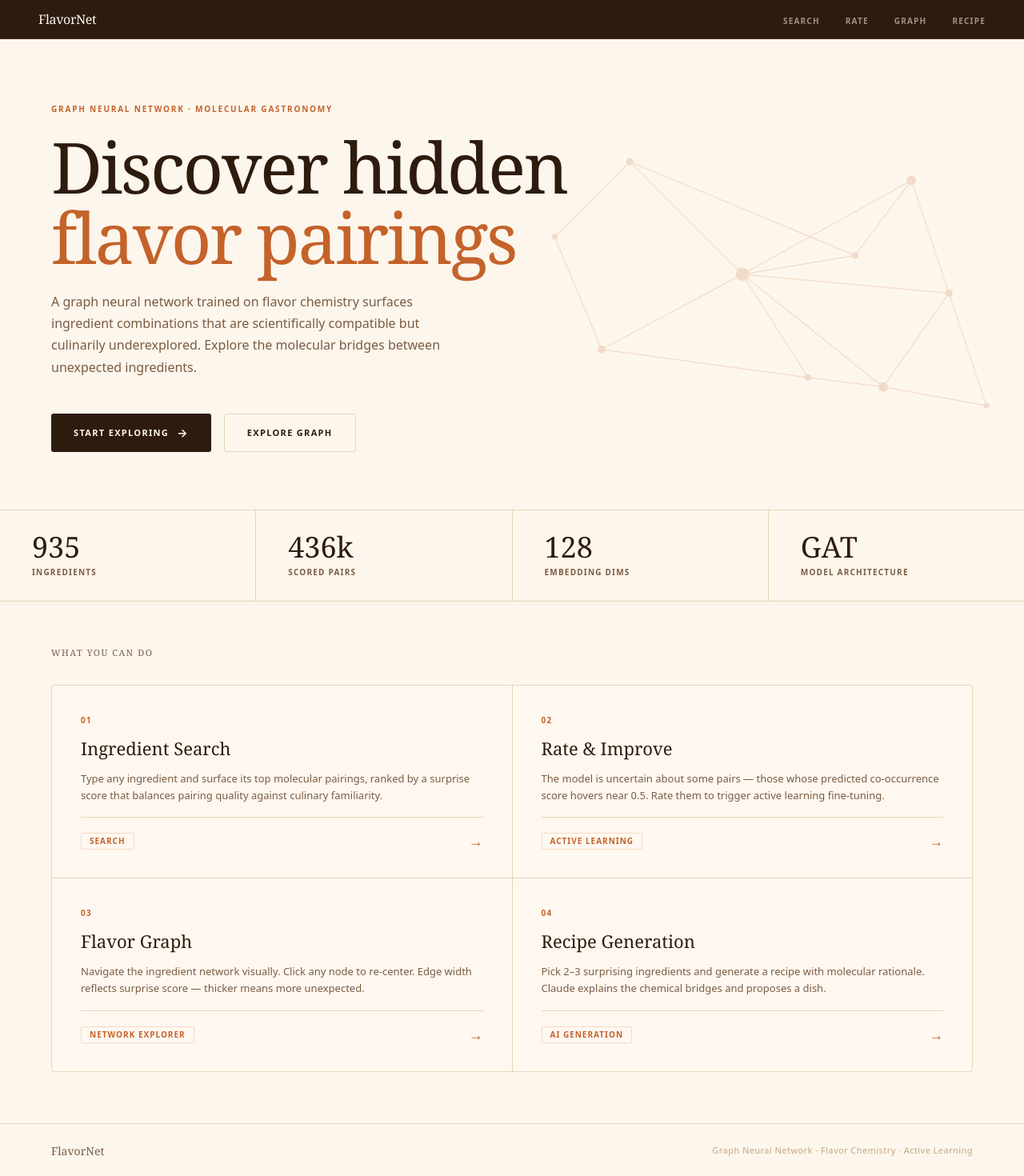
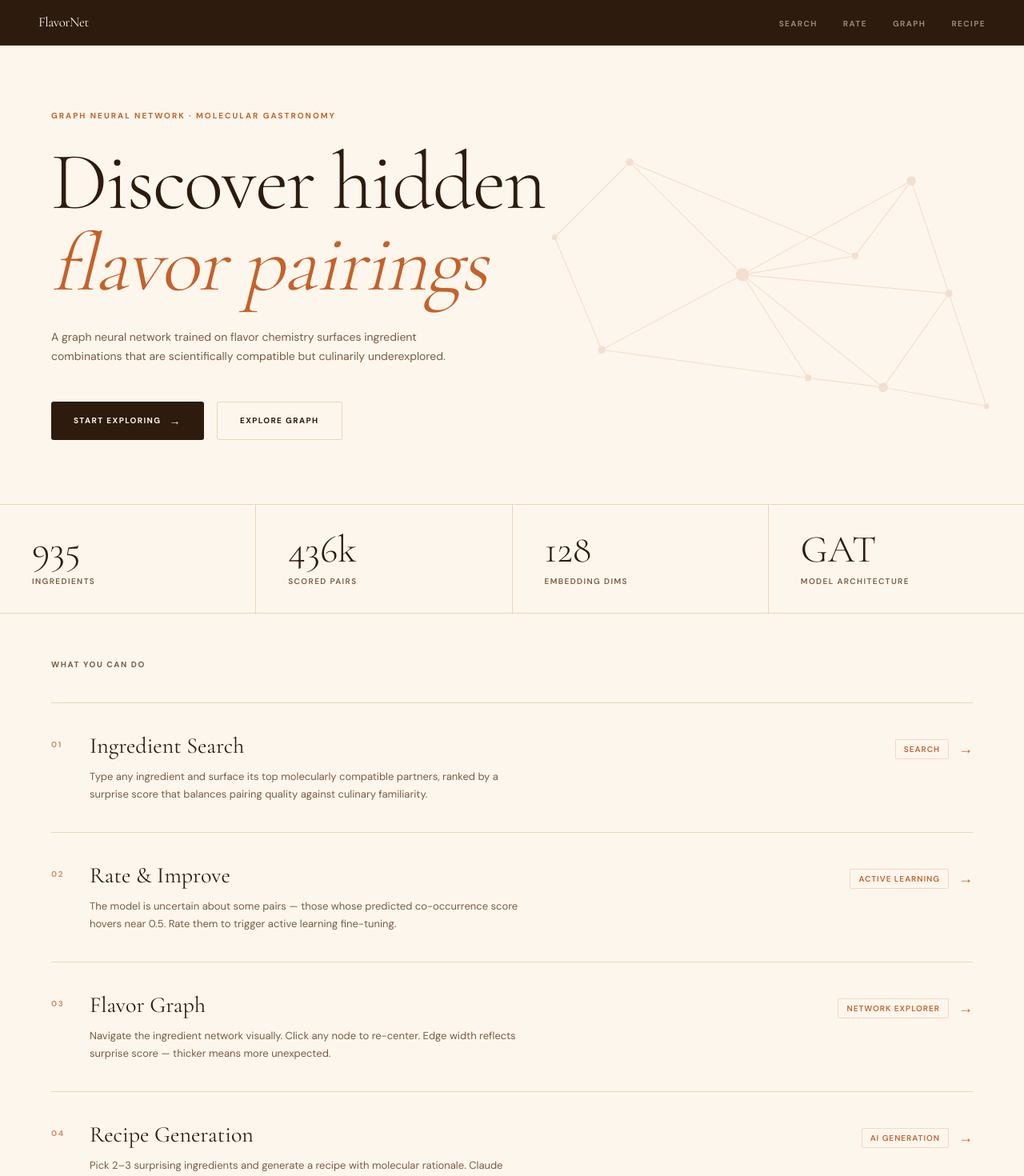
Before and after one commit to akhilc08/Flavor-Network-Analysis, a Next.js app in the folder web/: page / in a window 1280 px wide. Shown: the top 1470 px of the page at 80% size. Built offline with nearby package versions, Linux system fonts and the light colour scheme.

Commit message:
redesign: Cormorant Garamond + DM Sans, editorial homepage, ranked search list

```diff
--- a/web/app/globals.css
+++ b/web/app/globals.css
@@ -24,7 +24,7 @@ html { background-color: var(--color-bg); scroll-behavior: smooth; }
 body {
   background-color: var(--color-bg);
   color: var(--color-dark);
-  font-family: Georgia, serif;
+  font-family: var(--font-sans), system-ui, sans-serif;
   -webkit-font-smoothing: antialiased;
   -moz-osx-font-smoothing: grayscale;
 }
--- a/web/app/layout.tsx
+++ b/web/app/layout.tsx
@@ -1,6 +1,21 @@
 import type { Metadata } from 'next'
 import './globals.css'
 import TopNav from '@/components/TopNav'
+import { Cormorant_Garamond, DM_Sans } from 'next/font/google'
+
+const cormorant = Cormorant_Garamond({
+  subsets: ['latin'],
+  variable: '--font-serif',
+  weight: ['300', '400', '500', '600'],
+  style: ['normal', 'italic'],
+  display: 'swap',
+})
+
+const dmSans = DM_Sans({
+  subsets: ['latin'],
+  variable: '--font-sans',
+  display: 'swap',
+})
 
 export const metadata: Metadata = {
   title: 'FlavorNet',
@@ -9,7 +24,7 @@ export const metadata: Metadata = {
 
 export default function RootLayout({ children }: { children: React.ReactNode }) {
   return (
-    <html lang="en">
+    <html lang="en" className={`${cormorant.variable} ${dmSans.variable}`}>
       <body className="bg-bg min-h-screen">
         <TopNav />
         <main className="mx-auto max-w-[1280px] px-12 py-10">
--- a/web/app/page.tsx
+++ b/web/app/page.tsx
@@ -10,7 +10,7 @@ const STATS = [
 const FEATURES = [
   {
     num: '01', href: '/search', title: 'Ingredient Search',
-    desc: 'Type any ingredient and surface its top molecular pairings, ranked by a surprise score that balances pairing quality against culinary familiarity.',
+    desc: 'Type any ingredient and surface its top molecularly compatible partners, ranked by a surprise score that balances pairing quality against culinary familiarity.',
     tag: 'Search',
   },
   {
@@ -34,12 +34,12 @@ export default function Home() {
   return (
     <div className="-mx-12 -mt-10">
       {/* ── HERO ── */}
-      <section className="relative px-16 pt-20 pb-[72px] border-b border-muted overflow-hidden">
+      <section className="relative px-16 pt-20 pb-20 border-b border-muted overflow-hidden">
         {/* SVG network decoration */}
         <div className="absolute inset-0 pointer-events-none overflow-hidden">
           <svg
             viewBox="0 0 600 400"
-            className="absolute right-0 top-0 w-[55%] h-full opacity-[0.18]"
+            className="absolute right-0 top-0 w-[55%] h-full opacity-[0.15]"
             xmlns="http://www.w3.org/2000/svg"
           >
             <g stroke="#c4622a" strokeWidth="1" fill="none">
@@ -76,27 +76,26 @@ export default function Home() {
           </svg>
         </div>
 
-        <p className="font-sans text-[10px] font-bold tracking-[0.18em] uppercase text-accent mb-5">
+        <p className="font-sans text-[10px] font-bold tracking-[0.2em] uppercase text-accent mb-6">
           Graph Neural Network &middot; Molecular Gastronomy
         </p>
-        <h1 className="font-serif font-normal text-dark leading-none tracking-[-0.03em] mb-6"
-            style={{ fontSize: 'clamp(52px, 7vw, 88px)' }}>
+        <h1 className="font-serif font-light text-dark leading-none tracking-[-0.02em] mb-7"
+            style={{ fontSize: 'clamp(64px, 8vw, 108px)' }}>
           Discover hidden<br />
-          <em className="not-italic text-accent">flavor pairings</em>
+          <em className="italic text-accent">flavor pairings</em>
         </h1>
-        <p className="font-sans text-base text-warm-mid leading-[1.7] max-w-[520px] mb-11">
+        <p className="font-sans text-[14px] text-warm-mid leading-[1.75] max-w-[500px] mb-11">
           A graph neural network trained on flavor chemistry surfaces ingredient
           combinations that are scientifically compatible but culinarily underexplored.
-          Explore the molecular bridges between unexpected ingredients.
         </p>
         <div className="flex gap-4">
           <Link href="/search"
-            className="inline-flex items-center gap-2.5 bg-dark text-bg font-sans text-[11px] font-bold tracking-[0.12em] uppercase px-7 py-3.5 rounded-[3px] transition-all duration-150 hover:bg-accent hover:-translate-y-px"
+            className="inline-flex items-center gap-2.5 bg-dark text-bg font-sans text-[10px] font-bold tracking-[0.14em] uppercase px-7 py-3.5 rounded-[3px] transition-all duration-150 hover:bg-accent hover:-translate-y-px"
           >
             Start Exploring <span className="text-sm">→</span>
           </Link>
           <Link href="/graph"
-            className="inline-flex items-center gap-2.5 bg-transparent text-dark border border-muted font-sans text-[11px] font-bold tracking-[0.12em] uppercase px-7 py-3.5 rounded-[3px] transition-all duration-150 hover:border-accent hover:text-accent hover:-translate-y-px"
+            className="inline-flex items-center gap-2.5 bg-transparent text-dark border border-muted font-sans text-[10px] font-bold tracking-[0.14em] uppercase px-7 py-3.5 rounded-[3px] transition-all duration-150 hover:border-accent hover:text-accent hover:-translate-y-px"
           >
             Explore Graph
           </Link>
@@ -106,31 +105,35 @@ export default function Home() {
       {/* ── STATS BAR ── */}
       <div className="flex border-b border-muted">
         {STATS.map((s, i) => (
-          <div key={i} className={`flex-1 px-10 py-7 ${i < STATS.length - 1 ? 'border-r border-muted' : ''}`}>
-            <div className="font-serif text-[36px] font-normal text-dark leading-none mb-1.5">{s.value}</div>
-            <div className="font-sans text-[10px] font-semibold tracking-[0.12em] uppercase text-warm-mid">{s.label}</div>
+          <div key={i} className={`flex-1 px-10 py-8 ${i < STATS.length - 1 ? 'border-r border-muted' : ''}`}>
+            <div className="font-serif font-light text-[48px] text-dark leading-none mb-2">{s.value}</div>
+            <div className="font-sans text-[10px] font-semibold tracking-[0.14em] uppercase text-warm-mid">{s.label}</div>
           </div>
         ))}
       </div>
 
       {/* ── FEATURES ── */}
-      <section className="px-16 pt-14 pb-16">
-        <p className="font-serif text-[11px] tracking-[0.14em] uppercase text-warm-mid mb-8">What you can do</p>
-        <div className="grid grid-cols-2 gap-px bg-muted border border-muted rounded overflow-hidden">
+      <section className="px-16 pt-14 pb-4">
+        <p className="font-sans text-[10px] font-bold tracking-[0.16em] uppercase text-warm-mid mb-10">What you can do</p>
+        <div className="border-t border-muted">
           {FEATURES.map((f) => (
             <Link
               key={f.href}
               href={f.href}
-              className="group bg-card p-9 pb-8 flex flex-col gap-3 no-underline hover:bg-bg transition-colors duration-150"
+              className="group flex items-start justify-between gap-12 py-9 border-b border-muted no-underline"
             >
-              <div className="font-sans text-[10px] font-bold tracking-[0.14em] uppercase text-accent">{f.num}</div>
-              <div className="font-serif text-[22px] font-normal text-dark leading-snug">{f.title}</div>
-              <p className="font-sans text-[13px] text-warm-mid leading-[1.65] flex-1">{f.desc}</p>
-              <div className="flex items-center justify-between pt-4 mt-1 border-t border-muted">
-                <span className="font-sans text-[10px] font-semibold tracking-[0.1em] uppercase text-accent bg-accent/8 border border-accent/20 px-2.5 py-0.5 rounded-sm">
+              <div className="flex items-start gap-7">
+                <span className="font-sans text-[10px] font-bold tracking-[0.18em] uppercase text-accent/70 mt-2 w-5 shrink-0">{f.num}</span>
+                <div>
+                  <h3 className="font-serif font-normal text-[28px] text-dark leading-tight mb-2.5 group-hover:text-accent transition-colors duration-150">{f.title}</h3>
+                  <p className="font-sans text-[13px] text-warm-mid leading-[1.7] max-w-[540px]">{f.desc}</p>
+                </div>
+              </div>
+              <div className="flex items-center gap-3 mt-2 shrink-0">
+                <span className="font-sans text-[10px] font-semibold tracking-[0.1em] uppercase text-accent bg-accent/8 border border-accent/20 px-2.5 py-1 rounded-sm whitespace-nowrap">
                   {f.tag}
                 </span>
-                <span className="text-[18px] text-accent transition-transform duration-150 group-hover:translate-x-1">→</span>
+                <span className="text-[18px] text-accent transition-transform duration-150 group-hover:translate-x-1.5">→</span>
               </div>
             </Link>
           ))}
@@ -138,9 +141,9 @@ export default function Home() {
       </section>
 
       {/* ── FOOTER ── */}
-      <footer className="px-16 py-6 border-t border-muted flex items-center justify-between">
-        <span className="font-serif text-sm text-warm-mid">FlavorNet</span>
-        <span className="font-sans text-[11px] text-warm-light tracking-[0.04em]">
+      <footer className="px-16 py-6 border-t border-muted flex items-center justify-between mt-4">
+        <span className="font-serif text-[15px] text-warm-mid">FlavorNet</span>
+        <span className="font-sans text-[10px] text-warm-light tracking-[0.08em] uppercase">
           Graph Neural Network &middot; Flavor Chemistry &middot; Active Learning
         </span>
       </footer>
--- a/web/app/search/page.tsx
+++ b/web/app/search/page.tsx
@@ -94,7 +94,7 @@ export default function SearchPage() {
             </h2>
             <span className="font-sans text-[13px] text-warm-mid">{result.pairings.length} results</span>
           </div>
-          <div className="grid grid-cols-2 gap-6">
+          <div className="divide-y divide-muted">
             {result.pairings.map((p) => (
               <ResultCard key={p.name} pairing={p} />
             ))}
--- a/web/components/TopNav.tsx
+++ b/web/components/TopNav.tsx
@@ -14,11 +14,11 @@ export default function TopNav() {
 
   return (
     <header className="sticky top-0 z-50 bg-dark border-b border-white/10">
-      <nav className="mx-auto max-w-[1280px] px-12 h-12 flex items-center justify-between">
+      <nav className="mx-auto max-w-[1280px] px-12 h-14 flex items-center justify-between">
         {/* Logo */}
         <Link
           href="/"
-          className="font-serif text-base text-bg tracking-tight hover:text-accent transition-colors duration-150"
+          className="font-serif text-[17px] text-bg tracking-tight hover:text-accent transition-colors duration-150"
         >
           FlavorNet
         </Link>
@@ -32,11 +32,11 @@ export default function TopNav() {
                 <Link
                   href={href}
                   className={[
-                    'font-sans text-[10px] font-bold tracking-[0.12em] uppercase',
+                    'font-sans text-[10px] font-bold tracking-[0.14em] uppercase',
                     'transition-colors duration-150 pb-px',
                     active
                       ? 'text-bg border-b-2 border-accent'
-                      : 'text-bg/55 hover:text-bg',
+                      : 'text-bg/50 hover:text-bg',
                   ].join(' ')}
                 >
                   {label}
--- a/web/tailwind.config.ts
+++ b/web/tailwind.config.ts
@@ -19,8 +19,8 @@ const config: Config = {
         warm: { mid: '#7a5c42', light: '#c4a882' },
       },
       fontFamily: {
-        serif: ['Georgia', 'serif'],
-        sans: ['system-ui', '-apple-system', 'BlinkMacSystemFont', 'sans-serif'],
+        serif: ['var(--font-serif)', 'Georgia', 'serif'],
+        sans: ['var(--font-sans)', 'system-ui', 'sans-serif'],
       },
       boxShadow: {
         card: '0 2px 8px rgba(45, 27, 14, 0.05)',
```
Also changed, not shown: web/components/PairCard.tsx (+7 -9 lines), web/components/ResultCard.tsx (+7 -9 lines).
